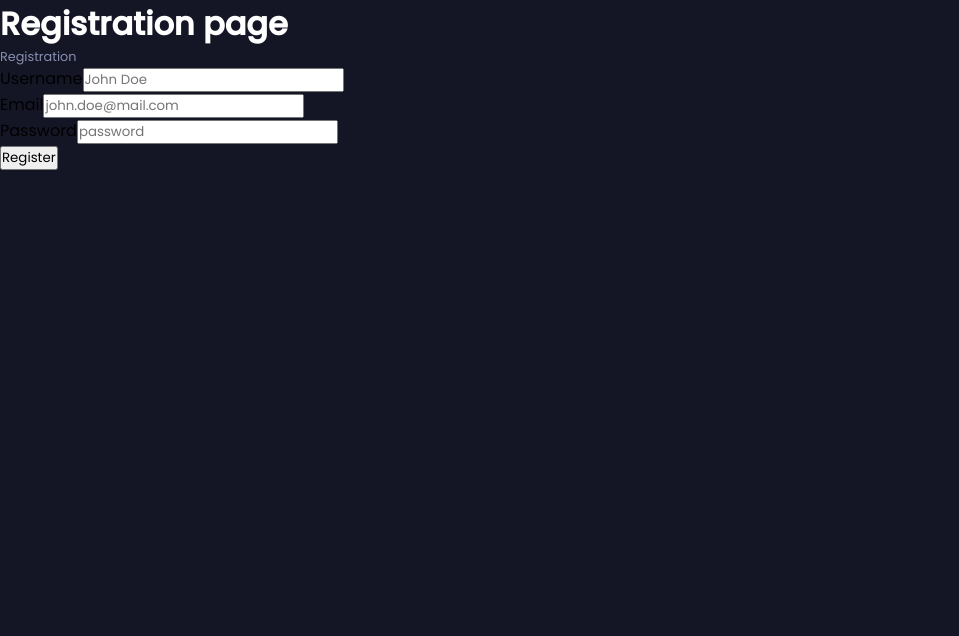
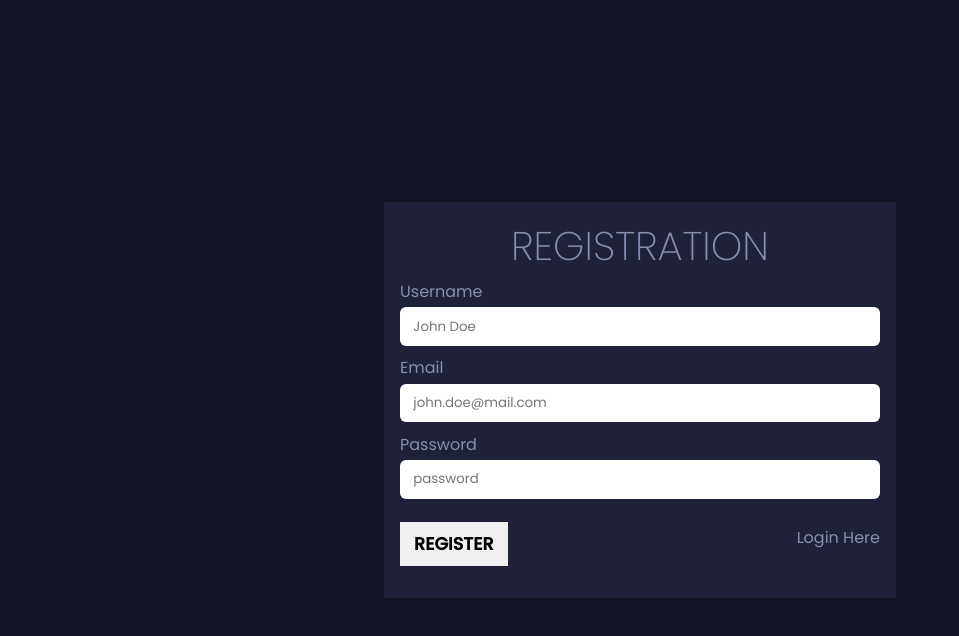
Before and after one commit to gbolahan7/Invoicing-MS, a Next.js app: page /register in a window 1280 px wide. Shown: the top 636 px of the page, without its empty margins (0-959 px from the left). Built offline with nearby package versions, Linux system fonts and the light colour scheme.

Commit message:
Authentication Update

```diff
--- a/components/Input.js
+++ b/components/Input.js
@@ -1,14 +1,38 @@
-import React from 'react'
+import React from "react";
 
-const Input = ({type, placeholder, name, label, id, onChange, onBlur, value}) => {
-    return (
-        <div>
-            <div>
-                <label htmlFor={id}>{label}</label>
-                <input type={type} name={name} onChange={onChange} value={value} onBlur={onBlur} placeholder={placeholder}/>
-            </div>
-        </div>
-    )
-}
+const Input = ({
+	type,
+	placeholder,
+	name,
+	label,
+	id,
+	onChange,
+	onBlur,
+	error,
+	value,
+}) => {
+	return (
+		<div>
+			<div className="input-group">
+				<label
+					htmlFor={id}
+					className={error && error[name] ? "auth-inputLabel__error" : null}
+				>
+					{label}
+				</label>
+				<input
+					type={type}
+					name={name}
+					onChange={onChange}
+					value={value}
+					onBlur={onBlur}
+					placeholder={placeholder}
+					className={error && error[name] ? "auth-input__error" : null}
+				/>
+				<p className="input-errorMessage">{error && error[name]}</p>
+			</div>
+		</div>
+	);
+};
 
-export default Input
+export default Input;
--- a/pages/api/create-invoice/index.js
+++ b/pages/api/create-invoice/index.js
@@ -13,10 +13,14 @@ async function handler(req, res, next) {
 
 	isAuth(req, res, next);
 
-  const user = await users.findOne({_id: ObjectId(req.userId)});
+	const user = await users.findOne({ _id: ObjectId(req.userId) });
 
-  console.log(user);
-  console.log(req.userId)
+	if (!req.userId) {
+		return res.status(401).json({
+			message: "You must be logged in to perform this operation!",
+			statusCode: 401,
+		});
+	}
 
 	if (req.method === "POST") {
 		const invoice = {
@@ -41,7 +45,7 @@ async function handler(req, res, next) {
 			status: req.body.status,
 			items: req.body.items,
 			total: req.body.total,
-      createdBy: user._id.toString()
+			createdBy: user._id.toString(),
 		};
 
 		await collection.insertOne(invoice);
--- /dev/null
+++ b/pages/api/get-invoice/index.js
@@ -0,0 +1,24 @@
+import { MongoClient } from "mongodb";
+const isAuth = require("../middleware/isAuth");
+
+export default async function handler(req, res, next) {
+	const client = await MongoClient.connect(
+		"mongodb+srv://abass02:TNZnU2PwM2bxIvS7@cluster0.8chddws.mongodb.net/invoices?retryWrites=true&w=majority",
+		{ useNewUrlParser: true }
+	);
+
+	isAuth(req, res, next);
+
+	if (!req.isAuth) {
+		return res.status(401).json({
+			message: "You must be logged in to see invoices",
+			statusCode: 401,
+		});
+	}
+
+	const db = client.db();
+	const collection = db.collection("allInvoices");
+	const invoices = await collection.find({ createdBy: req.userId }).toArray();
+
+	return res.status(200).json({ data: invoices, statusCode: 200 });
+}
--- a/pages/register.js
+++ b/pages/register.js
@@ -1,21 +1,44 @@
 import React, { useState } from "react";
+import { useRouter } from "next/router";
 import Input from "../components/Input";
+import Link from "next/link";
+import { toast } from "react-toastify";
+import { validateInputField } from "../util/validateInputField";
 
 const Register = () => {
+	const router = useRouter();
 	const [inputValue, setInputValue] = useState({
 		email: "",
 		password: "",
 		userName: "",
 	});
+	const [error, setError] = useState({});
+	const [requestLoading, setRequestLoading] = useState(false);
+	const isError = Object.values(error).some((value) => value);
 
 	const onInputChangeHandler = (e) => {
-    const { name, value } = e.target;
+		const { name, value, type } = e.target;
 
 		setInputValue({ ...inputValue, [name]: value });
+
+		if (isError) {
+			const isValid = validateInputField(value, type);
+
+			setError((prevState) => ({ ...prevState, [name]: isValid }));
+		}
+	};
+
+	const onInputBlurHandler = (e) => {
+		const { name, value, type } = e.target;
+
+		const isValid = validateInputField(value, type);
+
+		setError((prevState) => ({ ...prevState, [name]: isValid }));
 	};
 
 	const createUser = async () => {
 		try {
+			setRequestLoading(true);
 			const res = await fetch("/api/auth/register", {
 				method: "POST",
 				headers: {
@@ -25,10 +48,16 @@ const Register = () => {
 			});
 			const response = await res.json();
 
-      console.log(response)
-
+			if (response.statusCode === 400) {
+				toast.error(response.message);
+				setRequestLoading(false);
+				return;
+			}
+			setRequestLoading(false);
+			router.push("/");
 		} catch (error) {
-      console.log(error.message);
+			setRequestLoading(false);
+			toast.error(error.message);
 		}
 	};
 
@@ -38,10 +67,9 @@ const Register = () => {
 		createUser();
 	};
 	return (
-    <div>
-      <h1>Registration page</h1>
-      <form onSubmit={handleSubmit}>
-        <p>Registration</p>
+		<div className="auth">
+			<form onSubmit={handleSubmit} className="auth-form">
+				<p className="auth-form__heading">Registration</p>
 
 				<div>
 					<Input
@@ -51,6 +79,8 @@ const Register = () => {
 						name="userName"
 						id="userName"
 						onChange={onInputChangeHandler}
+						onBlur={onInputBlurHandler}
+						error={error}
 						value={inputValue.userName}
 					/>
 					<Input
@@ -60,6 +90,8 @@ const Register = () => {
 						name="email"
 						id="email"
 						onChange={onInputChangeHandler}
+						onBlur={onInputBlurHandler}
+						error={error}
 						value={inputValue.email}
 					/>
 					<Input
@@ -69,10 +101,19 @@ const Register = () => {
 						name="password"
 						id="password"
 						onChange={onInputChangeHandler}
+						onBlur={onInputBlurHandler}
+						error={error}
 						value={inputValue.password}
 					/>
 
-          <button type="submit">Register</button>
+					<div className="auth-controls">
+						<button type="submit" className="auth-button">
+							{requestLoading ? "Registering..." : "Register"}
+						</button>
+						<Link href="/login">
+							<a>Login here</a>
+						</Link>
+					</div>
 				</div>
 			</form>
 		</div>
--- a/styles/globals.css
+++ b/styles/globals.css
@@ -1,4 +1,4 @@
-@import url('https://fonts.googleapis.com/css2?family=Poppins:ital,wght@0,100;0,200;0,400;0,500;1,300&display=swap');
+@import url("https://fonts.googleapis.com/css2?family=Poppins:ital,wght@0,100;0,200;0,400;0,500;1,300&display=swap");
 
 /*  UI design style  */
 :root {
@@ -15,7 +15,6 @@
 	--edit-btn-bg: #252945;
 }
 
-
 * {
 	padding: 0;
 	margin: 0;
@@ -23,12 +22,16 @@
 	font-family: "Poppins", sans-serif;
 }
 
-
 body {
 	background: var(--body-bg);
 }
 
-  h1,h2,h3,h4,h5,h6 {
+h1,
+h2,
+h3,
+h4,
+h5,
+h6 {
 	color: #fff;
 }
 
@@ -37,7 +40,7 @@ p {
 	color: var(--small-text-color);
 }
 
-  a{
+a {
 	text-decoration: none;
 	color: unset;
 }
@@ -153,7 +156,6 @@ p {
 	color: var(--pending-status-color);
 }
 
-
 .back__btn {
 	margin-bottom: 1.9rem;
 }
@@ -202,7 +204,7 @@ p {
 	color: #fff;
 }
 
-.invoice__details{
+.invoice__details {
 	background: var(--secondary-color);
 	padding: 30px;
 	border-radius: 10px 10px 0px 0px;
@@ -257,7 +259,6 @@ p {
 	width: 50%;
 }
 
-
 .total__cost {
 	background: #0c0e16;
 	padding: 30px;
@@ -268,8 +269,6 @@ p {
 	align-items: center;
 	justify-content: space-between;
 }
-
-
 
 .new__invoice {
 	width: 60%;
@@ -406,3 +405,96 @@ p {
 .showModal {
 	display: block;
 }
+
+/* AUTHENTICATION STYLING (LOGIN AND REGISTER) */
+.input-group {
+	display: flex;
+	position: relative;
+	flex-direction: column;
+	margin-bottom: 0.6em;
+}
+
+.input-errorMessage {
+	color: red;
+	text-transform: capitalize;
+	position: absolute;
+	top: 5%;
+	right: 0;
+}
+
+.input-group label {
+	color: var(--small-text-color);
+	margin-bottom: 0.2em;
+}
+
+.input-group input {
+	width: 100%;
+	padding: 0.7em 1em;
+	border: none;
+	outline: none;
+	border-radius: 6px;
+}
+
+.auth-input__error {
+	outline: 2px solid red !important;
+}
+
+.input-group input:focus {
+	outline: 2px solid var(--paid-status-color);
+}
+
+.auth {
+	display: flex;
+	max-width: 100vw;
+	height: 100vh;
+	flex-direction: row;
+	align-items: center;
+	justify-content: center;
+}
+
+.auth-inputLabel__error {
+	color: var(--delete-btn-bg) !important;
+}
+
+.auth-form {
+	background: var(--secondary-color);
+	width: 40%;
+	padding: 2em 1em;
+}
+
+.auth-form__heading {
+	text-align: center;
+	font-size: 2.5em;
+	font-weight: 300;
+	line-height: 25px;
+	margin-bottom: 0.5em;
+	text-transform: uppercase;
+}
+
+.auth-button {
+	margin-top: 0.8em;
+	padding: 0.5em 0.8em;
+	font-weight: bold;
+	text-transform: uppercase;
+	font-size: 1.1em;
+	transition: all 0.3s;
+	border: none;
+	margin-right: auto;
+}
+
+.auth-button:hover {
+	cursor: pointer;
+	background-color: var(--small-text-color);
+}
+
+.auth-controls {
+	display: flex;
+	align-items: center;
+	flex-direction: row;
+}
+
+.auth-controls a {
+	color: var(--small-text-color);
+	text-transform: capitalize;
+	align-self: center;
+}
--- /dev/null
+++ b/util/logout.js
@@ -0,0 +1,6 @@
+export const LogoutUser = () => {
+	localStorage.removeItem("token");
+	localStorage.removeItem("userName");
+	localStorage.removeItem("email");
+	localStorage.removeItem("expirationTime");
+};
--- /dev/null
+++ b/util/validateInputField.js
@@ -0,0 +1,27 @@
+function validateText(inputValue) {
+	if (inputValue.length <= 4) {
+		return "Min. 5 Characters";
+	} else {
+		return "";
+	}
+}
+
+function validateEmail(inputValue) {
+	const mailFormat = /^\w+([\.-]?\w+)*@\w+([\.-]?\w+)*(\.\w{2,3})+$/;
+
+	if (!mailFormat.test(inputValue)) {
+		return "Wrong Format";
+	} else {
+		return "";
+	}
+}
+
+export function validateInputField(inputValue, inputType) {
+	if (inputValue === "") return "Can't be empty!";
+
+	if (inputType === "text") return validateText(inputValue);
+
+	if (inputType === "email") return validateEmail(inputValue);
+
+	return "";
+}
```
Also changed, not shown: pages/index.js (+91 -41 lines), pages/invoices/[invoiceid]/index.js (+89 -60 lines), pages/login.js (+63 -15 lines), util/expirationTime.js (added, +8 -0 lines). Lines whose indentation alone changed are shown as unchanged.
